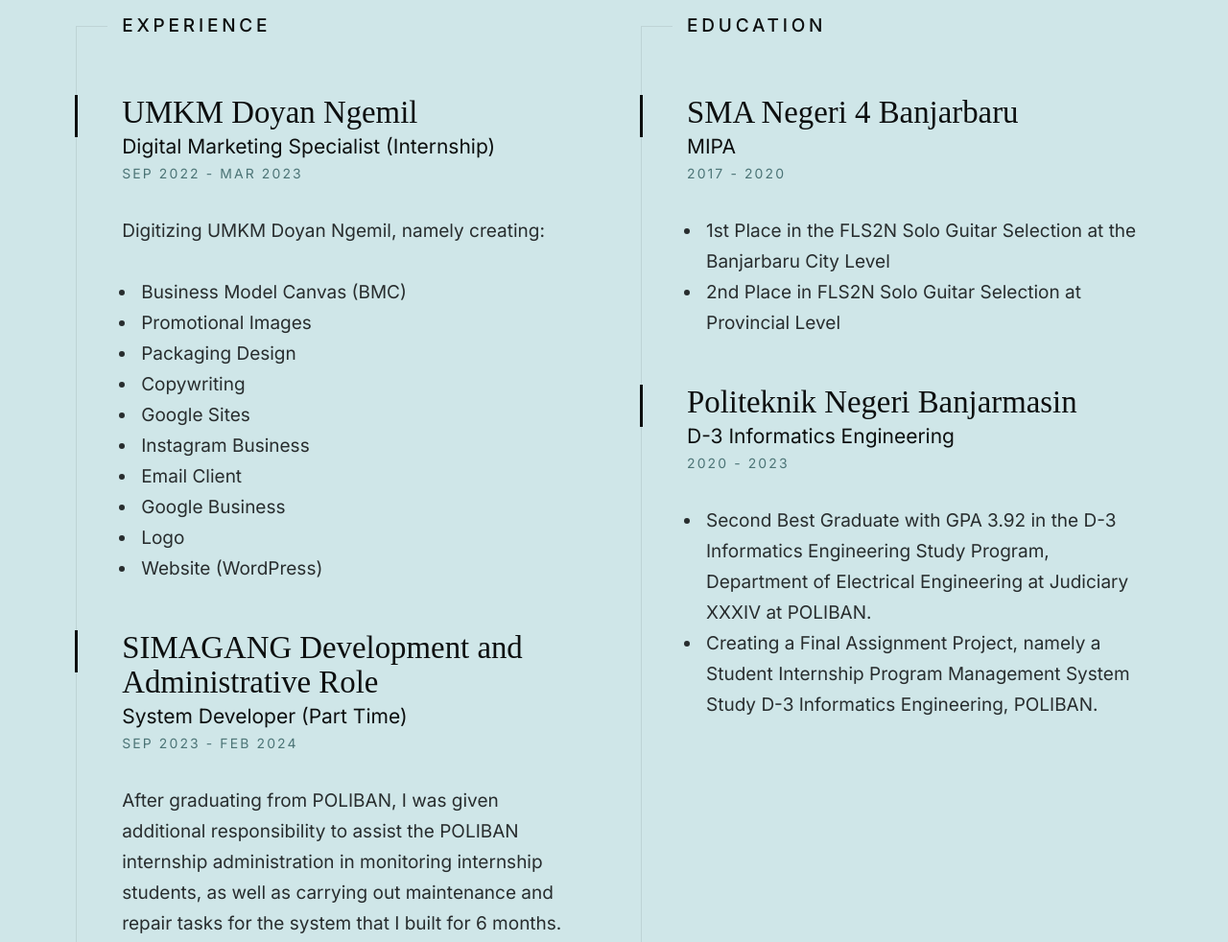
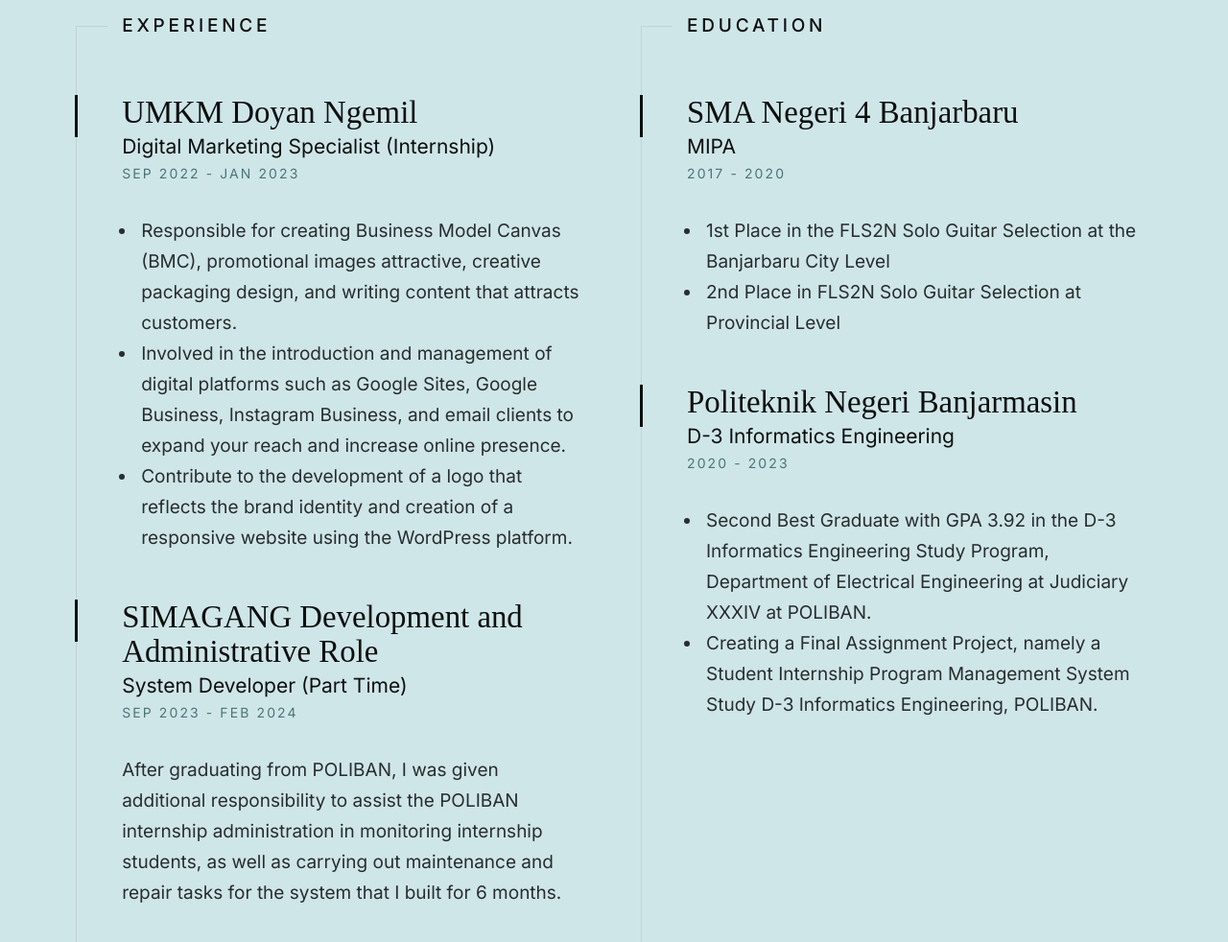
Before and after one commit to fthbintang/portofolio, a plain HTML site: page index.html in a window 1280 px wide. Shown: the part 2604-3586 px from the top of the page at 96% size. Drawn offline with Linux system fonts and the light colour scheme; a web font is replaced by a local one.

Commit message:
Update UMKM Internship Date & Description

```diff
--- a/index.html
+++ b/index.html
@@ -173,21 +173,17 @@
                                 <div class="timeline__header">
                                     <h4 class="timeline__title">UMKM Doyan Ngemil</h3>
                                     <h5 class="timeline__meta">Digital Marketing Specialist (Internship)</h5>
-                                    <p class="timeline__timeframe">Sep 2022 - Mar 2023</p>
+                                    <p class="timeline__timeframe">Sep 2022 - Jan 2023</p>
                                 </div>
                                 <div class="timeline__desc">
-                                    <p>Digitizing UMKM Doyan Ngemil, namely creating:</p>
                                     <ul>
-                                        <li>Business Model Canvas (BMC)</li>
-                                        <li>Promotional Images</li>
-                                        <li>Packaging Design</li>
-                                        <li>Copywriting</li>
-                                        <li>Google Sites</li>
-                                        <li>Instagram Business</li>
-                                        <li>Email Client</li>
-                                        <li>Google Business</li>
-                                        <li>Logo</li>
-                                        <li>Website (WordPress)</li>
+                                        <li>Responsible for creating Business Model Canvas (BMC), promotional images
+                                            attractive, creative packaging design, and writing content that attracts customers.</li>
+                                        <li>Involved in the introduction and management of digital platforms such as Google Sites, Google
+                                            Business, Instagram Business, and email clients to expand your reach and
+                                            increase online presence.</li>
+                                        <li>Contribute to the development of a logo that reflects the brand identity and
+                                            creation of a responsive website using the WordPress platform.</li>
                                     </ul>
                                 </div>
                             </div>
```
